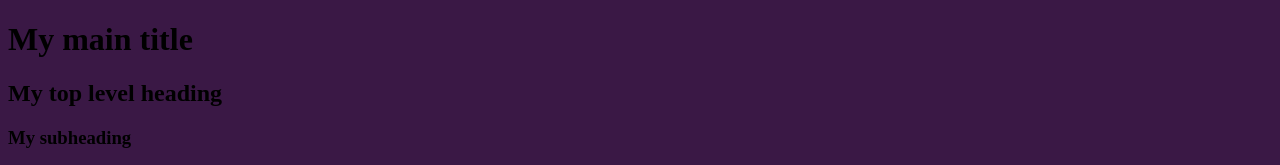
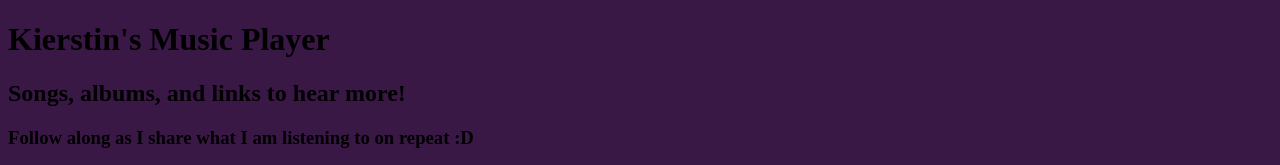
Before and after one commit to kierusse/Full-Project-Proposal, a plain HTML site: page index.html in a window 1280 px wide. Shown: the top 165 px of the page. Drawn offline with Linux system fonts and the light colour scheme.

Commit message:
Update index.html

```diff
--- a/index.html
+++ b/index.html
@@ -4,13 +4,13 @@
    <link href="style.css" rel="stylesheet">
     <meta charset="utf-8" />
     <meta name="viewport" content="width=device-width" />
-    <title>My test page</title>
+    <title>Kierstin's Music Player</title>
     <link rel="stylesheet" href="https://cdnjs.cloudflare.com/ajax/libs/font-awesome/6.5.0/css/all.min.css">
   </head>
   <body>
-<h1>My main title</h1>
-<h2>My top level heading</h2>
-<h3>My subheading</h3>
+<h1>Kierstin's Music Player</h1>
+<h2>Songs, albums, and links to hear more!</h2>
+<h3>Follow along as I share what I am listening to on repeat :D</h3>
   <a> href="social.html" target="_blank">My socials!</a>
    <i class="fa-solid fa-user-astronaut"></i>
     <iframe data-testid="embed-iframe" style="border-radius:12px"
```
